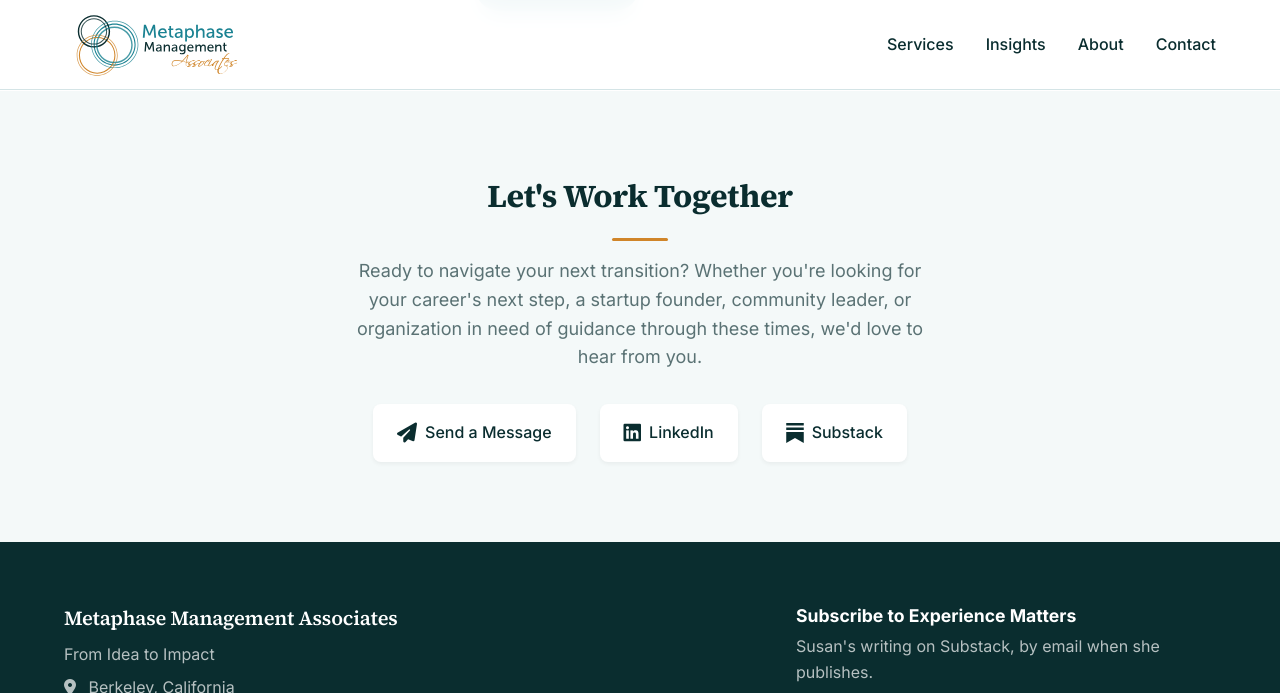
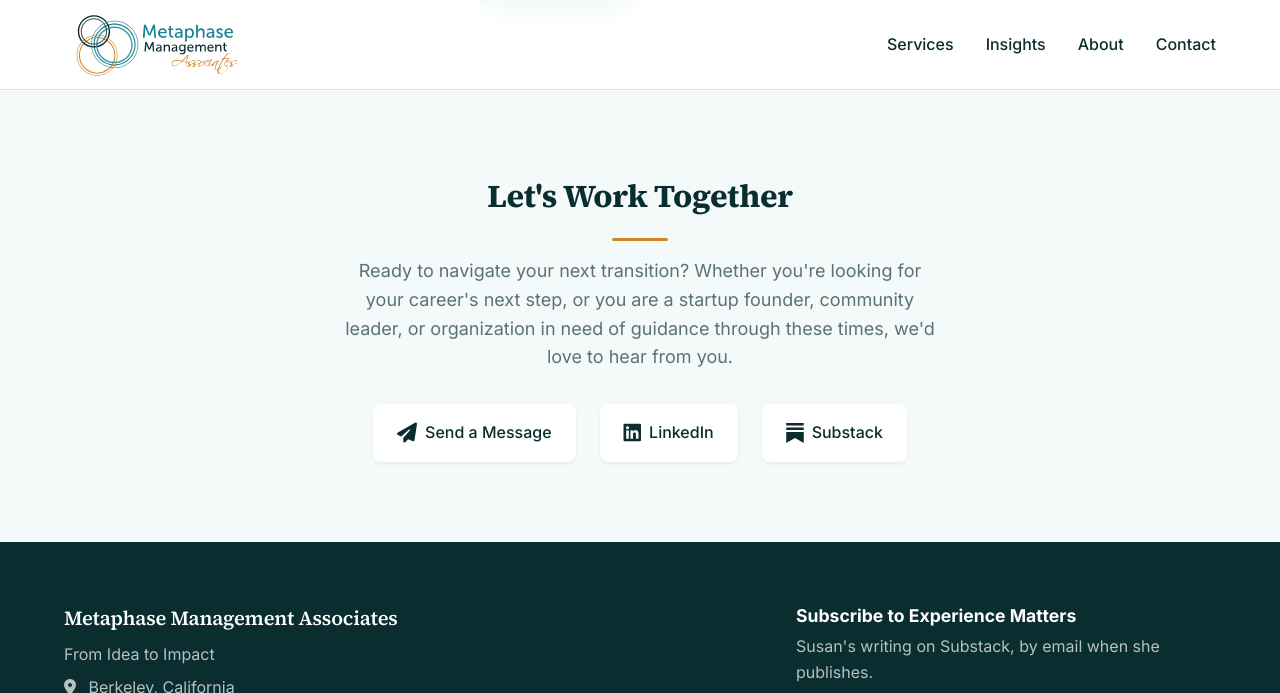
Before and after one commit to RPPLee/susan-website, a Jekyll site: the page built from index.html, in a window 1280 px wide and 900 px high, scrolled down 2358 px, cut to the strip 0-693 px from the top of the window. Built offline with Jekyll 4.4.1, drawn with Linux system fonts in a browser that asks for light colours.

Commit message:
Update _data/home.yml in the editor

```diff
--- a/_data/home.yml
+++ b/_data/home.yml
@@ -54,5 +54,6 @@ sections:
   - type: contact
     heading: Let's Work Together
     text: Ready to navigate your next transition? Whether you're looking for your
-      career's next step, a startup founder, community leader, or organization
-      in need of guidance through these times, we'd love to hear from you.
+      career's next step, or you are a startup founder, community leader, or
+      organization in need of guidance through these times, we'd love to hear
+      from you.
```
